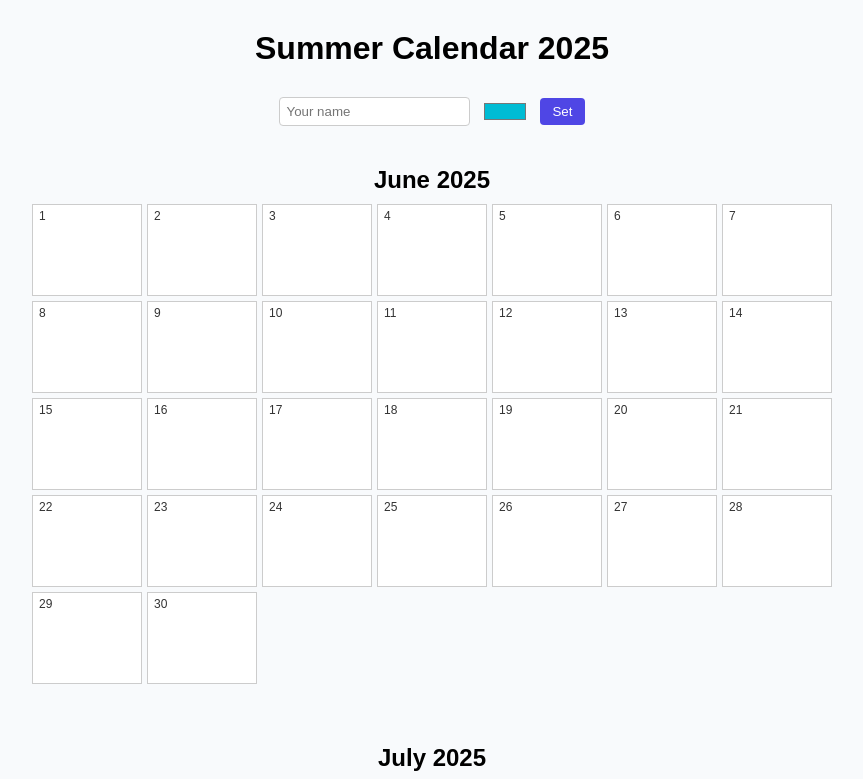
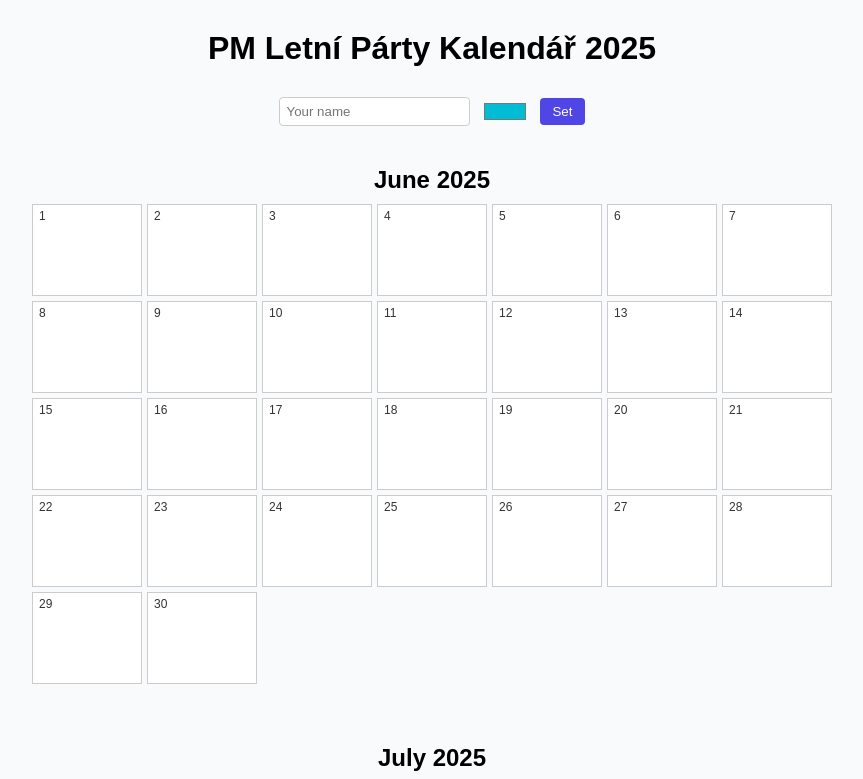
Before and after one commit to PersiansII/PM-kalend-, a plain HTML site: page index.html in a window 1280 px wide. Shown: the top 779 px of the page, without its empty margins (208-1071 px from the left). Drawn offline with Linux system fonts and the light colour scheme; no server answers.

Commit message:
Update index.html

```diff
--- a/index.html
+++ b/index.html
@@ -3,7 +3,7 @@
 <head>
   <meta charset="UTF-8" />
   <meta name="viewport" content="width=device-width, initial-scale=1.0" />
-  <title>Summer Calendar 2025</title>
+  <title>PM Kalendář</title>
   <script src="https://www.gstatic.com/firebasejs/9.22.2/firebase-app-compat.js"></script>
   <script src="https://www.gstatic.com/firebasejs/9.22.2/firebase-database-compat.js"></script>
   <style>
@@ -116,7 +116,7 @@
   </style>
 </head>
 <body>
-  <h1>Summer Calendar 2025</h1>
+  <h1>PM Letní Párty Kalendář 2025</h1>
   <div class="form">
     <input type="text" id="username" placeholder="Your name" />
     <input type="color" id="usercolor" value="#00bcd4" />
```
